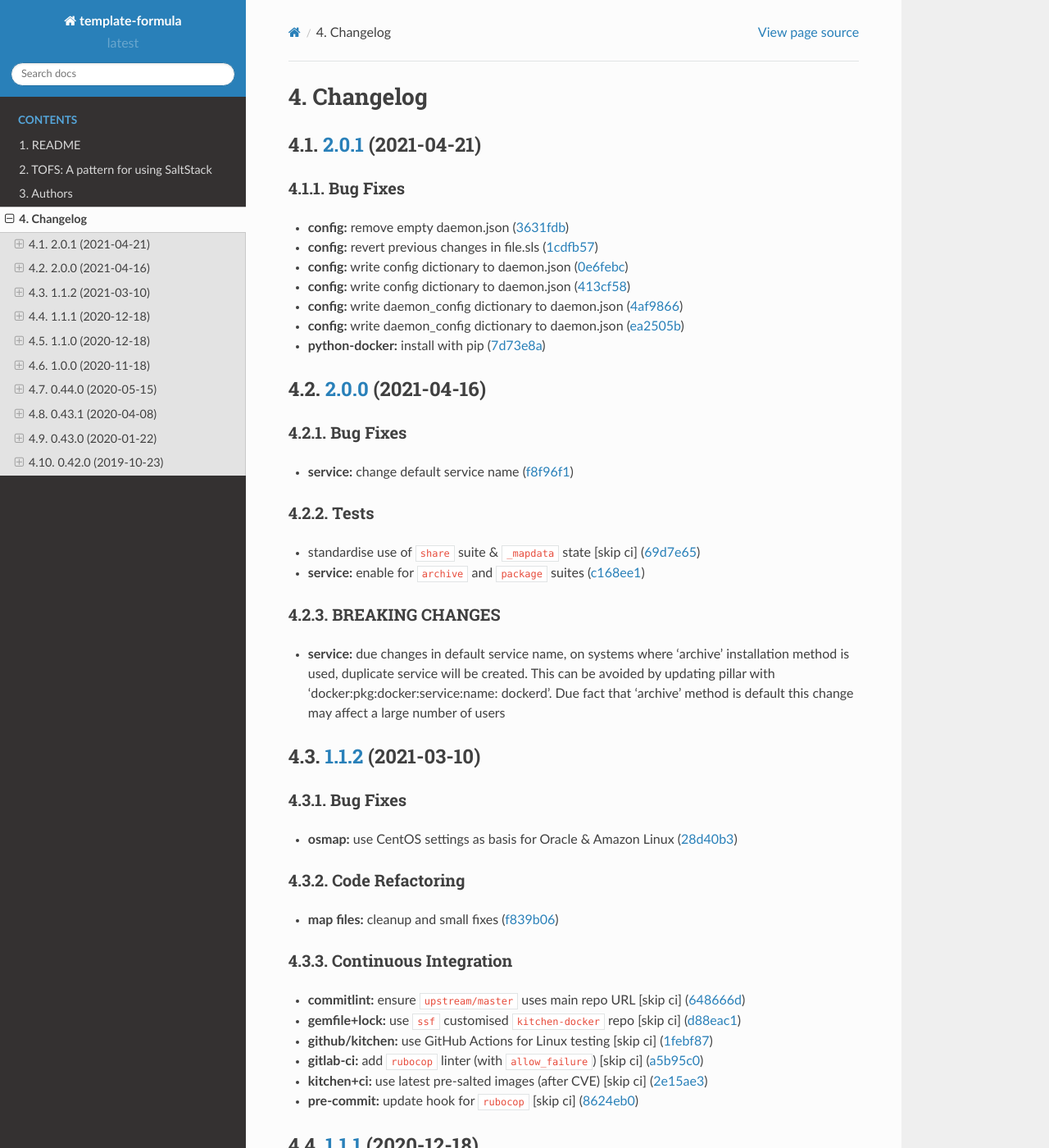
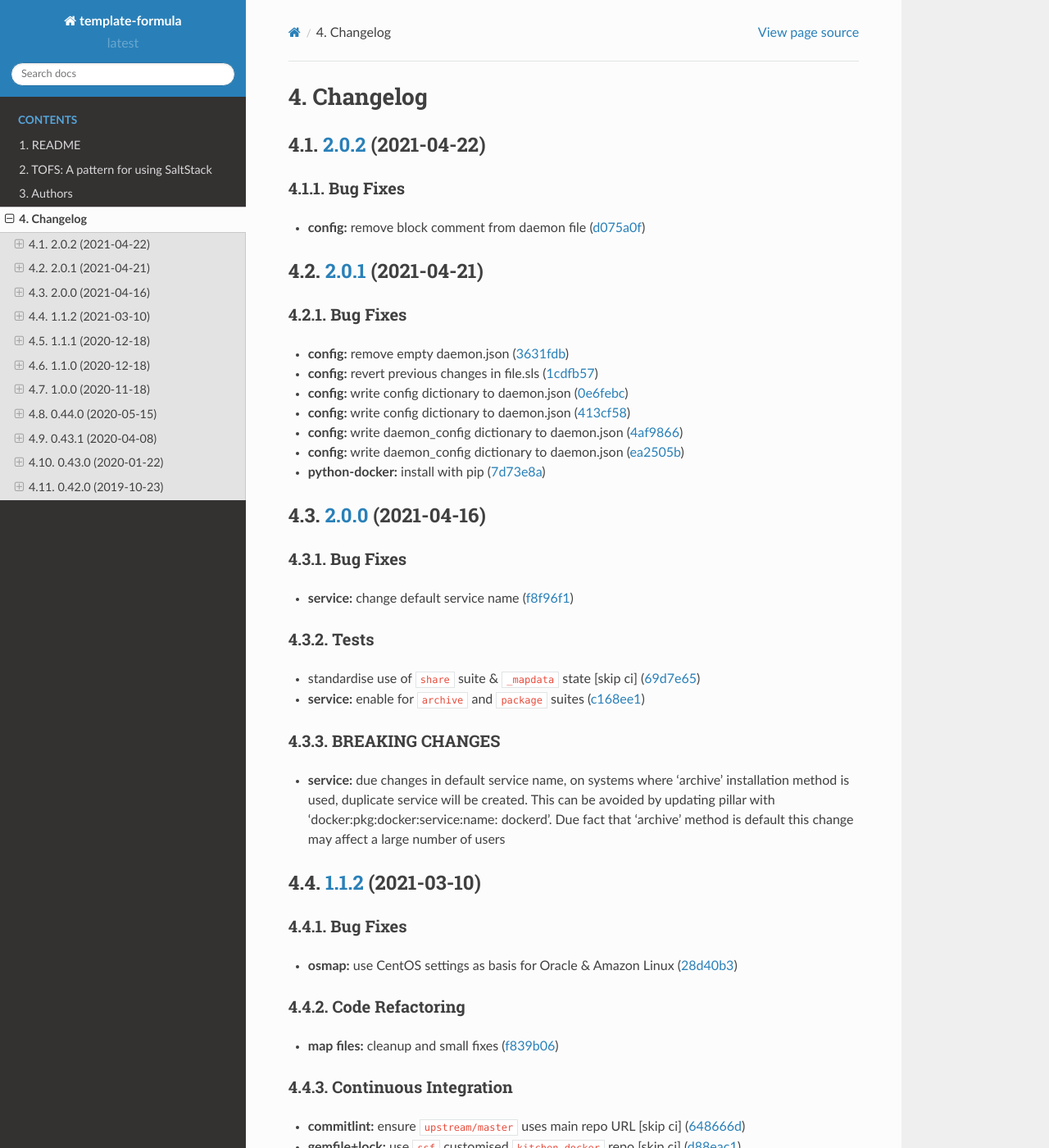
Before and after one commit to saltstack-formulas/docker-formula, a Sphinx documentation site: the page built from docs/CHANGELOG.rst, in a window 1280 px wide and 1400 px high. Shown: the whole window at 82% size. Built offline with Sphinx 7.4.7 and the Read the Docs theme 2.0.0, drawn with Linux system fonts in a browser that asks for light colours; pages that are not in the unit, such as notebooks, are missing from menus; some of the changed text lies outside the part shown.

Commit message:
chore(release): 2.0.2 [skip ci]
## [2.0.2](https://github.com/saltstack-formulas/docker-formula/compare/v2.0.1...v2.0.2) (2021-04-22)

### Bug Fixes

* **config:** remove block comment from daemon file ([d075a0f](https://github.com/saltstack-formulas/docker-formula/commit/d075a0f926f5f17bee3932f4fe48f9b4627ad899))

```diff
--- a/docs/CHANGELOG.rst
+++ b/docs/CHANGELOG.rst
@@ -1,6 +1,15 @@
 
 Changelog
 =========
+
+`2.0.2 <https://github.com/saltstack-formulas/docker-formula/compare/v2.0.1...v2.0.2>`_ (2021-04-22)
+--------------------------------------------------------------------------------------------------------
+
+Bug Fixes
+^^^^^^^^^
+
+
+* **config:** remove block comment from daemon file (\ `d075a0f <https://github.com/saltstack-formulas/docker-formula/commit/d075a0f926f5f17bee3932f4fe48f9b4627ad899>`_\ )
 
 `2.0.1 <https://github.com/saltstack-formulas/docker-formula/compare/v2.0.0...v2.0.1>`_ (2021-04-21)
 --------------------------------------------------------------------------------------------------------
```
Also changed, not shown: AUTHORS.md (+3 -2 lines), CHANGELOG.md (+7 -0 lines), docs/AUTHORS.rst (+5 -2 lines), 1 other file.
